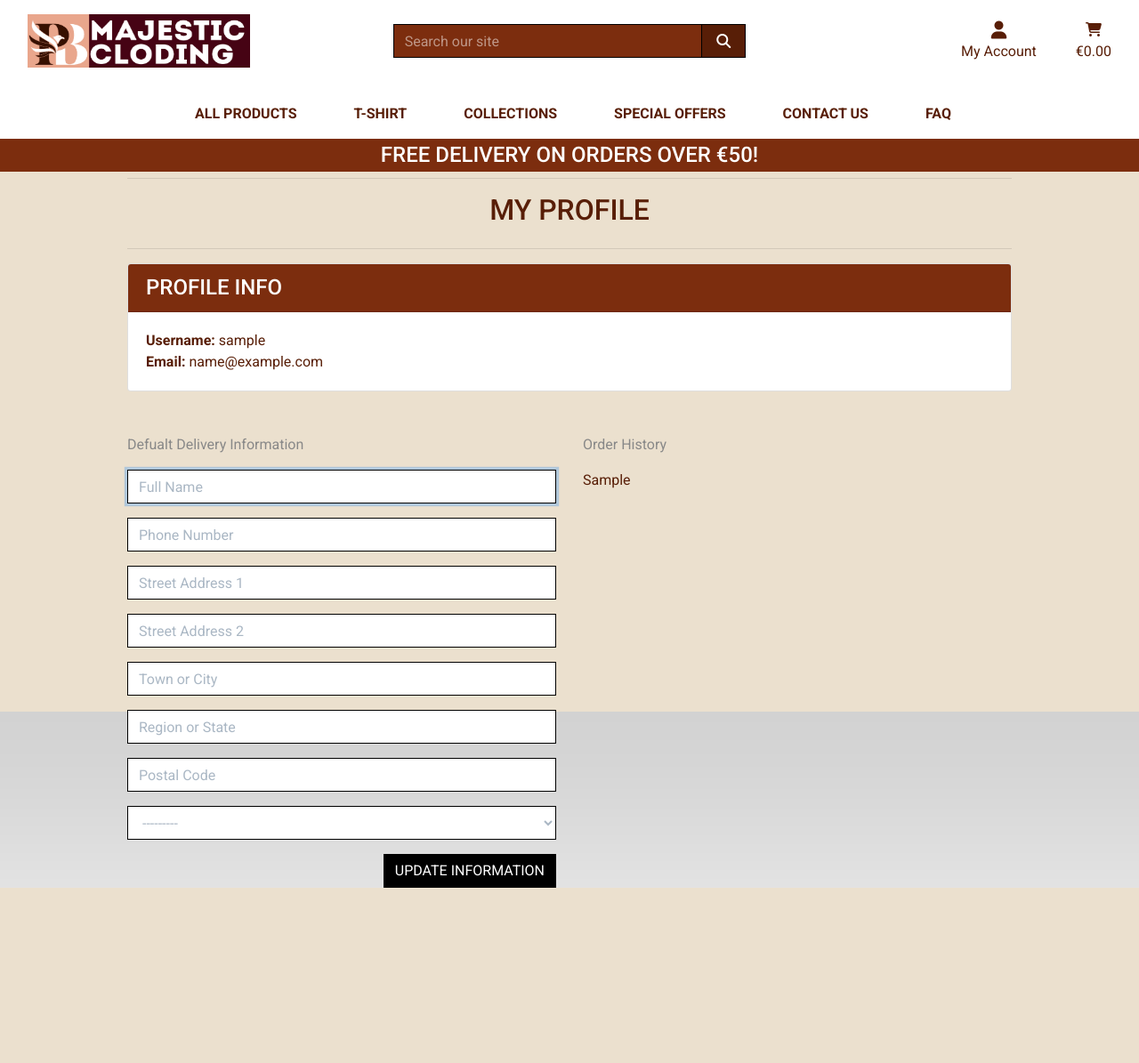
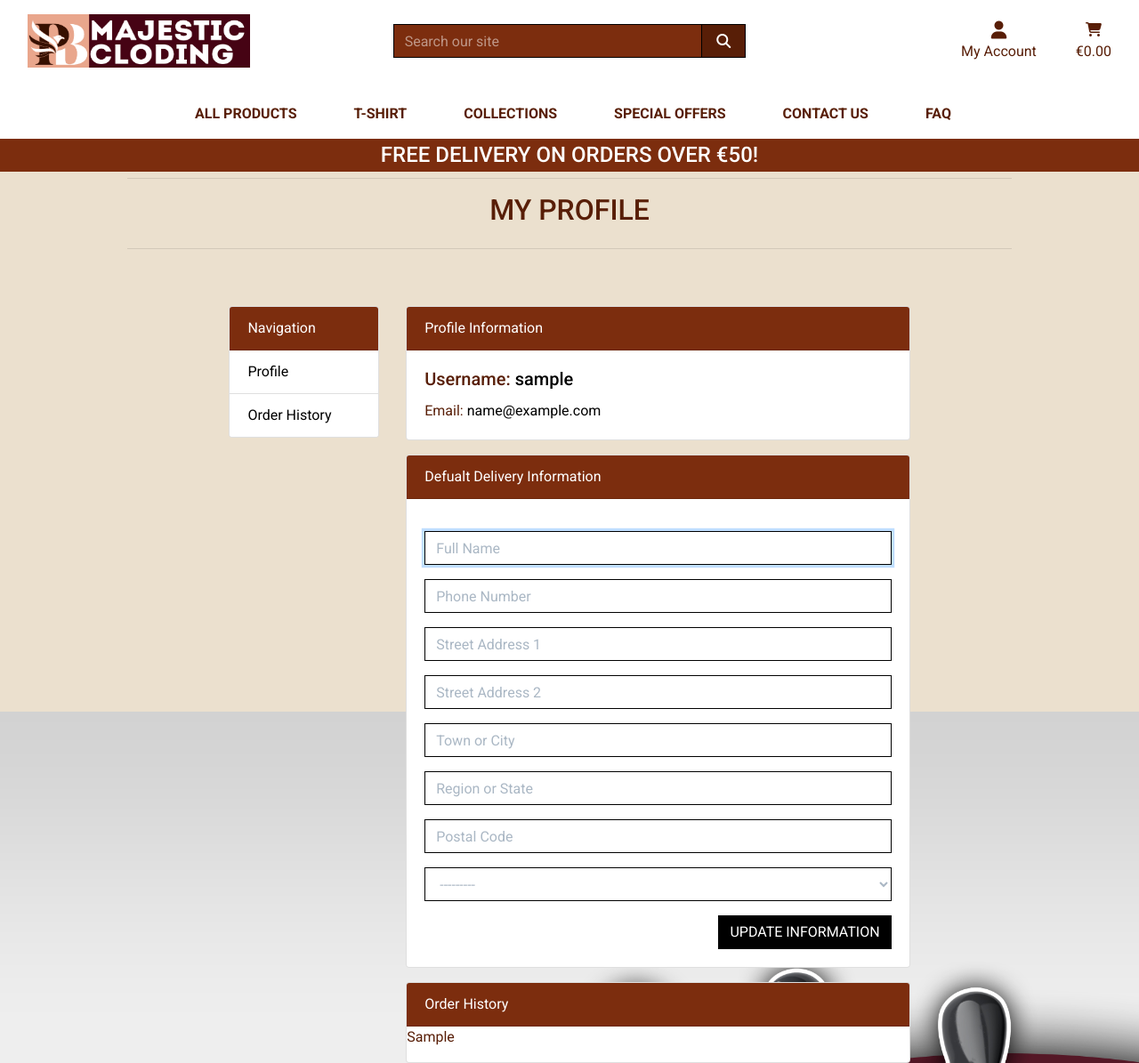
Before and after one commit to Benohene/pb_majestic_cloding, a Django app: template profiles/templates/profiles/profile.html in a window 1280 px wide. Shown: the whole page at 89% size. Before the commit the page ends 998 px from the top, so only its background shows below. Run offline with Django 4.2, Linux system fonts and the light colour scheme; a user stored in the database is signed in; tables that the repository leaves empty hold one stand-in row (values such as "Sample post"); the template is opened without the code that fills it: values that come from a table or form of the project are taken from there, most other values are stand-ins (such as "Sample title", 1, 10 or a date in 2020); parts of the project's set-up code (start-up, migrations or seed data) failed here and were passed over; some libraries are stand-ins or nearby versions.

Commit message:
Updated profile page template UX

```diff
--- a/profiles/templates/profiles/profile.html
+++ b/profiles/templates/profiles/profile.html
@@ -23,40 +23,53 @@
             <hr>
         </div>
     </div>
-    <!-- Usename and Email -->
+
+    <div class="container mt-5">
         <div class="row">
-        <div class="col text-black">
+            <div class="col-md-3">
                 <div class="card">
                     <div class="card-header bg-black text-white">
-                    <h4 class="logo-font mb-0">Profile Info</h4>
+                        Navigation
+                    </div>
+                    <ul class="list-group list-group-flush">
+                        <li class="list-group-item"><a href="#" class="text-main-black">Profile</a></li>
+                        <li class="list-group-item"><a href="#" class="text-main-black">Order History</a></li>
+                    </ul>
+                </div>
+            </div>
+            <div class="col-md-9">
+                <div class="card">
+                    <div class="card-header bg-black text-white">
+                        Profile Information
                     </div>
                     <div class="card-body">
-                    <div class="row">
-                        <div class="col">
-                            <p class="mb-0"><strong>Username:</strong> {{ user.username }}</p>
-                                <p class="mb-0"><strong>Email:</strong> {{ user.email }}</p>
+                        <h5 class="card-title text-black">Username: <span class="text-main-black">{{ user.username }}</span></h5>
+                            <p class="card-text text-black">Email: <span class="text-main-black">{{ user.email }}</span></p>
                     </div>
                 </div>
+                <div class="card mt-3">
+                    <div class="card-header bg-black text-white">
+                        Defualt Delivery Information
+                    </div>
+                    <div class="card-body">
+                        <form class="mt-3" action="{% url 'profile' %}" method="POST" id="profile-update-form">
+                            {% csrf_token %}
+                            {{ form|crispy }}
+                            <button class="btn btn-black rounded-0 text-uppercase float-right">Update Information</button>
+                        </form>
+                    </div>
+                </div>
+                <div class="card mt-3">
+                    <div class="card-header bg-black text-white">
+                        Order History
+                    </div>
+                    <p class="text-black">{{ order_history }}</p>
                 </div>
             </div>
         </div>
     </div>
 
 
-    <div class="row mt-5">
-        <div class="col-12 col-lg-6">
-            <p class="text-muted">Defualt Delivery Information</p>
-            <form class="mt-3" action="{% url 'profile' %}" method="POST" id="profile-update-form">
-                {% csrf_token %}
-                {{ form|crispy }}
-                <button class="btn btn-black rounded-0 text-uppercase float-right">Update Information</button>
-            </form>
-        </div>
-        <div class="col-12 col-lg-6">
-            <p class="text-muted">Order History</p>
-            <!-- This is where the order history will go  -->
-            <p class="text-black">{{ order_history }}</p>
-            </div>
 </div>
 
 {% endblock %}
```
Lines whose indentation alone changed are shown as unchanged.
